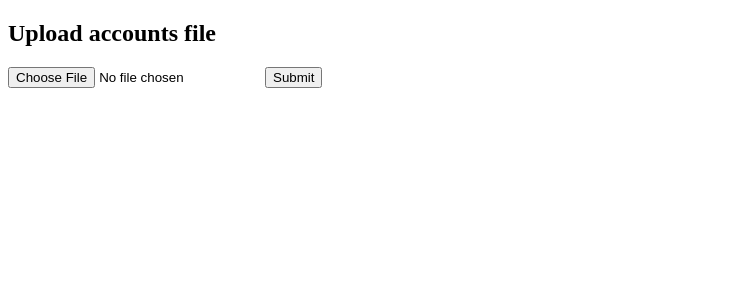
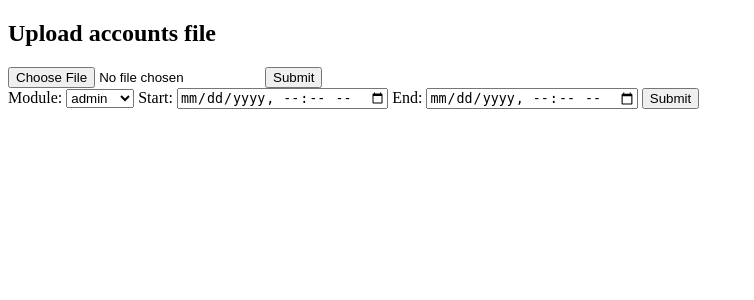
Before and after one commit to ChiyuiWong/learning_activties, a Flask app: template backend/templates/admin.html in a window 1280 px wide. Shown: the top 300 px of the page, without its empty margins (0-754 px from the left). Run offline with Flask 3, Linux system fonts and the light colour scheme; the template is opened without the code that fills it, so the values that code supplies are empty; parts of the project's set-up code (start-up, migrations or seed data) failed here and were passed over.

Commit message:
Preparing interface

```diff
--- a/backend/app/utils/action_logger.py
+++ b/backend/app/utils/action_logger.py
@@ -29,5 +29,5 @@ class ActionLogger:
                  "module": self.module,
                  "encrypted_data": encrypted_data,
                  "encryption_iv": iv,
-                 "created_at": datetime.datetime.now(datetime.UTC).strftime("%a, %d %b %Y %H:%M:%S GMT"),
+                 "created_at": datetime.datetime.now(datetime.UTC),
                 })
--- a/backend/templates/admin.html
+++ b/backend/templates/admin.html
@@ -12,25 +12,40 @@
 <body>
 <div id="create_accounts">
     <h2>Upload accounts file</h2>
-    <form id="csvForm">
+    <form id="accs_file_form">
         <input type="file" id="csvFile" accept=".csv" required>
         <input type="submit">
     </form>
     <div id="error" class="error"></div>
+    <div id="acc_create_status"></div>
 </div>
-
-<div id="csvOutput"></div>
+<div id="get_log">
+    <form id="get_log_form">
+        <label for="module">Module:</label>
+        <select name="module" id="module">
+            <option value="admin">admin</option>
+            <option value="security">security</option>
+        </select>
+        <label for="start">Start:</label>
+        <input type="datetime-local" name="start" id="start">
+        <label for="end">End:</label>
+        <input type="datetime-local" name="end" id="end">
+        <input type="submit">
+    </form>
+    <div id="log_pw"></div>
+</div>
 
 <script>
     $(document).ready(async function () {
         const api = new APIClient();
-        $('#csvOutput').text(await api.post("/admin/profile"));
-        $('#csvForm').on('submit', function (e) {
+
+        // Create accounts
+
+        $('#accs_file_form').on('submit', function (e) {
             e.preventDefault();
-            $('#error').text('');
-            $('#csvOutput').empty();
+            $('#acc_create_status').empty();
 
-            const file = $('#csvFile')[0].files[0];
+            const file = $('#accs_file_form')[0].files[0];
             if (!file) {
                 $('#error').text('Please select a CSV file.');
                 return;
@@ -54,6 +69,7 @@
 
             reader.readAsText(file);
         });
+
 
         function parseCSV(csvString) {
             const rows = [];
@@ -154,8 +170,40 @@
                 table.append(row);
             });
 
-            $('#csvOutput').append(table);
+            $('#acc_create_status').append(table);
         }
+
+        // Log
+
+        $('#get_log_form').on('submit', async function (e) {
+            e.preventDefault();
+            let data = new FormData();
+            data.append("module", $("#module").val())
+            data.append("start", $("#start").val())
+            data.append("end", $("#end").val())
+            const zip = await api.get_with_form("/admin/action_log", data);
+            const zipBlob = zip[0]; const headers = zip[1];
+            const id = headers.get('Content-Disposition').split('filename=')[1].replace(/"/g, '').replace(".zip", '');
+            // Create a link to download the file
+            let url = window.URL.createObjectURL(zipBlob);
+            const a = $('<a></a>')
+                    .attr('href', url)
+                    .attr('download', `log_${Date.now()}.zip`)
+                    .css('display', 'none');
+
+            $('body').append(a);
+            a[0].click(); // Trigger the download
+            // Clean up
+            window.URL.revokeObjectURL(url);
+            a.remove();
+            url = null;
+            data = new FormData();
+            data.append("id", id);
+            const pw_res = await api.get_with_form("/admin/zip_pw", data);
+            $("#zip_pw").text(pw_res["pw"]);
+        });
+
+
     });
 </script>
 </body>
--- a/frontend/static/js/api.js
+++ b/frontend/static/js/api.js
@@ -27,7 +27,7 @@ class APIClient {
     }
 
     // Generic request method
-    async request(endpoint, options = {}) {
+    async request(endpoint, options = {}, is_include_header = false) {
         const url = `${this.baseUrl}${endpoint}`;
         const config = {
             headers: this.getHeaders(),
@@ -44,15 +44,17 @@ class APIClient {
             try {
                 data = await response.json();
             } catch (parseError) {
-                console.error('Failed to parse JSON response:', parseError);
-                data = { error: 'Invalid response format' };
+                // Not JSON, handle as binary
+                data = await response.blob();
             }
 
             if (!response.ok) {
                 console.error('API request failed:', data);
                 throw new Error(data.message || 'API request failed');
             }
-
+            if(is_include_header) {
+                return [data, response.headers];
+            }
             return data;
         } catch (error) {
             console.error('API Error:', error);
@@ -75,6 +77,9 @@ class APIClient {
     // GET request
     async get(endpoint) {
         return this.request(endpoint, { method: 'GET' });
+    }
+    async get_with_form(endpoint, formData, is_include_header = false) {
+        return this.request(endpoint, { method: 'GET', body: formData }, is_include_header);
     }
 
     // POST request
```
